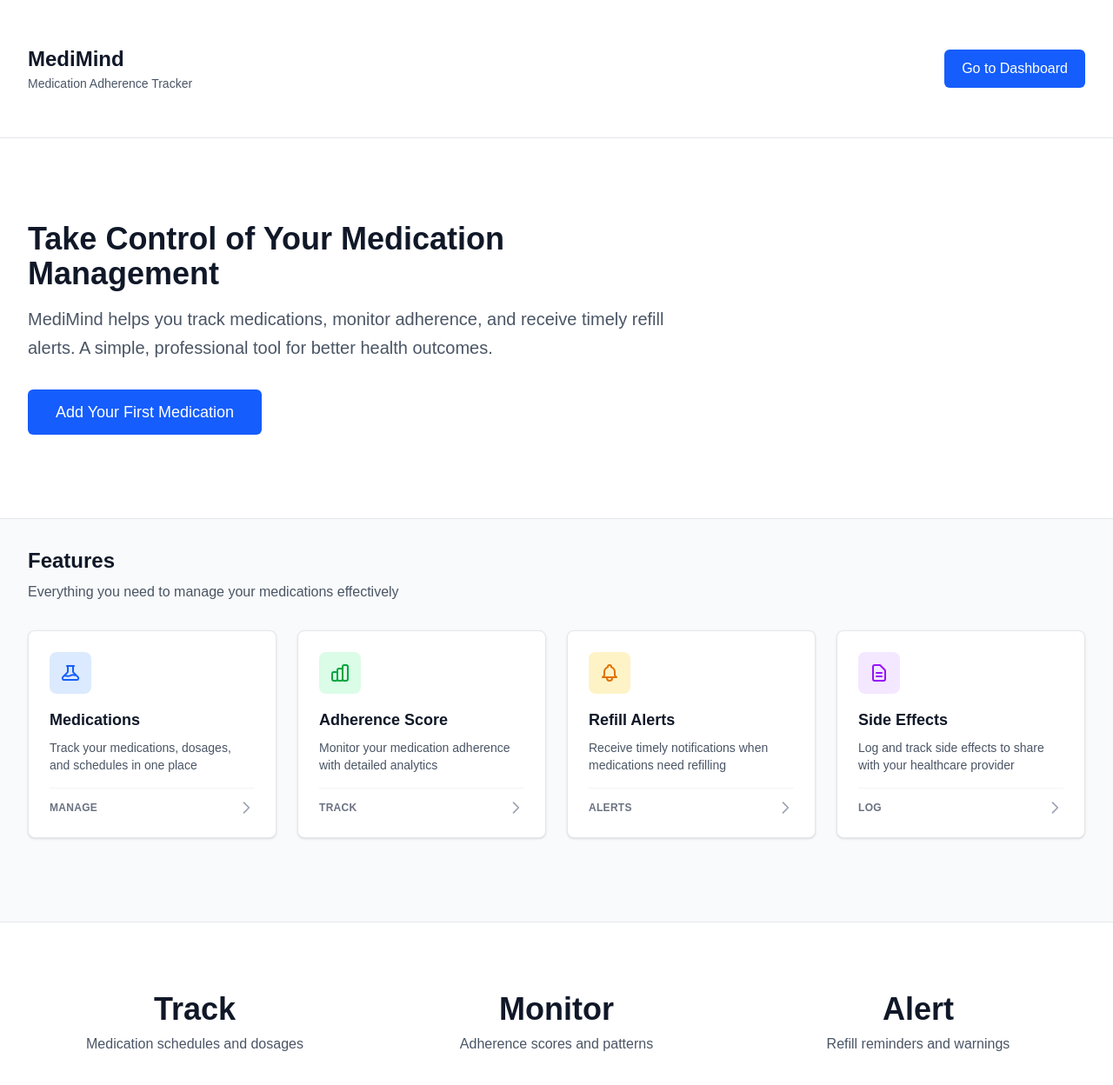
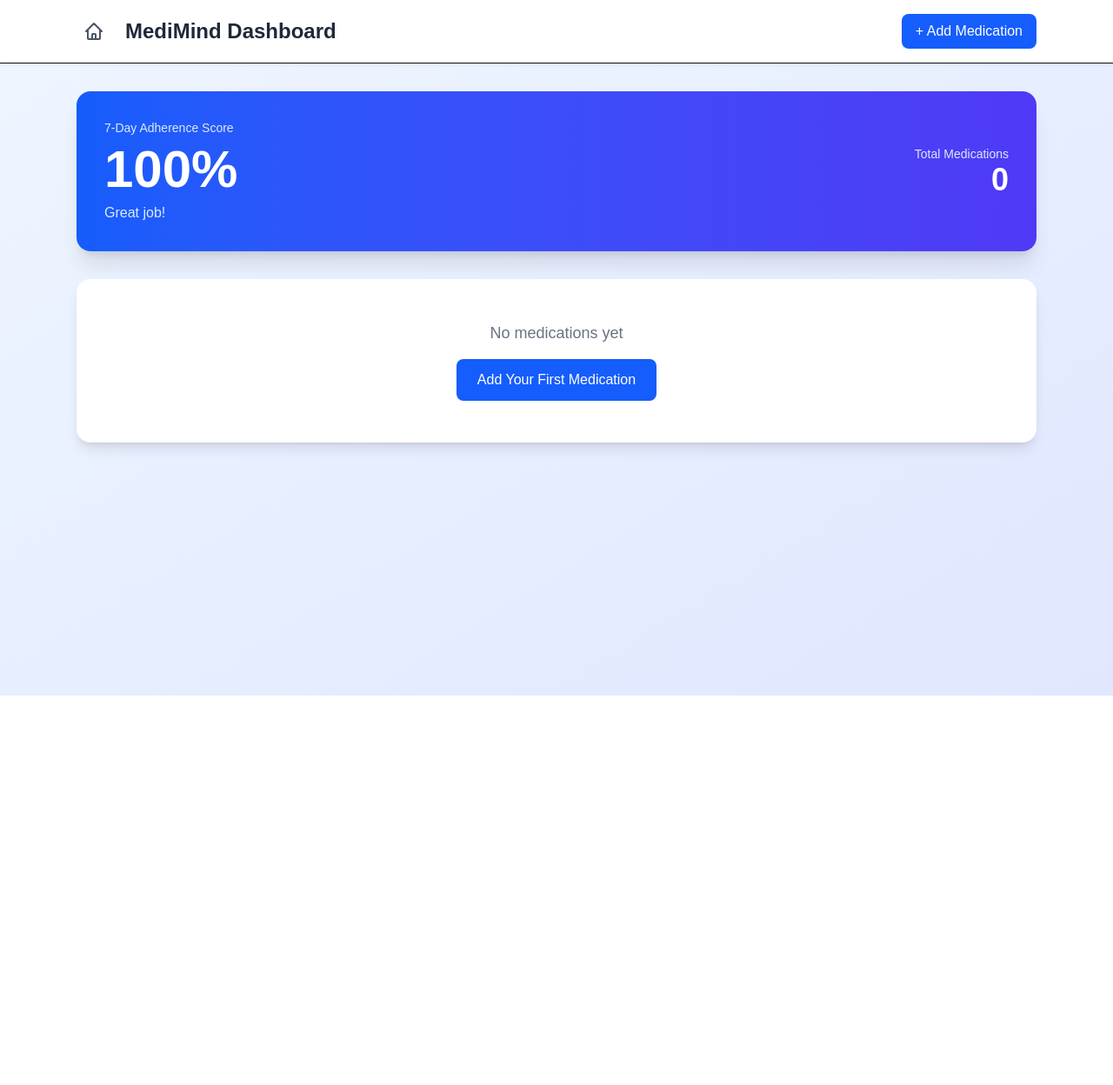
Before and after one commit to Farhaanaa/Tinkher, a Next.js app: page /dashboard in a window 1280 px wide. Shown: the top 1248 px of the page at 87% size. After the commit the page ends 800 px from the top, so only its background shows below. Built offline with nearby package versions, Linux system fonts and the light colour scheme.

Commit message:
Fixed dashboard - shows medication list

```diff
--- a/app/dashboard/page.js
+++ b/app/dashboard/page.js
@@ -1,123 +1,112 @@
 "use client";
 
+import { useEffect, useState } from "react";
 import { useRouter } from "next/navigation";
-import { components } from "@/lib/theme";
+import {
+  loadMedications,
+  loadDoseLogs,
+  saveDoseLogs,
+  saveMedications,
+  generateId,
+  deleteMedication,
+} from "@/lib/storage";
 
-export default function Home() {
+export default function Dashboard() {
   const router = useRouter();
+  const [medications, setMedications] = useState([]);
+  const [doseLogs, setDoseLogs] = useState([]);
+  const [adherence, setAdherence] = useState(100);
 
-  const features = [
-    {
-      title: "Medications",
-      description:
-        "Track your medications, dosages, and schedules in one place",
-      icon: "M19.428 15.428a2 2 0 00-1.022-.547l-2.387-.477a6 6 0 00-3.86.517l-.318.158a6 6 0 01-3.86.517L6.05 15.21a2 2 0 00-1.806.547M8 4h8l-1 1v5.172a2 2 0 00.586 1.414l5 5c1.26 1.26.367 3.414-1.415 3.414H4.828c-1.782 0-2.674-2.154-1.414-3.414l5-5A2 2 0 009 10.172V5L8 4z",
-      link: "/medications/add",
-      stat: "Manage",
-      colorBg: "bg-blue-100",
-      colorHover: "group-hover:bg-blue-200",
-      colorIcon: "text-blue-600",
-    },
-    {
-      title: "Adherence Score",
-      description: "Monitor your medication adherence with detailed analytics",
-      icon: "M9 19v-6a2 2 0 00-2-2H5a2 2 0 00-2 2v6a2 2 0 002 2h2a2 2 0 002-2zm0 0V9a2 2 0 012-2h2a2 2 0 012 2v10m-6 0a2 2 0 002 2h2a2 2 0 002-2m0 0V5a2 2 0 012-2h2a2 2 0 012 2v14a2 2 0 01-2 2h-2a2 2 0 01-2-2z",
-      link: "/adherence", // ← CHANGED FROM /dashboard TO /adherence
-      stat: "Track",
-      colorBg: "bg-green-100",
-      colorHover: "group-hover:bg-green-200",
-      colorIcon: "text-green-600",
-    },
-    {
-      title: "Refill Alerts",
-      description:
-        "Receive timely notifications when medications need refilling",
-      icon: "M15 17h5l-1.405-1.405A2.032 2.032 0 0118 14.158V11a6.002 6.002 0 00-4-5.659V5a2 2 0 10-4 0v.341C7.67 6.165 6 8.388 6 11v3.159c0 .538-.214 1.055-.595 1.436L4 17h5m6 0v1a3 3 0 11-6 0v-1m6 0H9",
-      link: "/refill",
-      stat: "Alerts",
-      colorBg: "bg-amber-100",
-      colorHover: "group-hover:bg-amber-200",
-      colorIcon: "text-amber-600",
-    },
-    {
-      title: "Side Effects",
-      description:
-        "Log and track side effects to share with your healthcare provider",
-      icon: "M9 12h6m-6 4h6m2 5H7a2 2 0 01-2-2V5a2 2 0 012-2h5.586a1 1 0 01.707.293l5.414 5.414a1 1 0 01.293.707V19a2 2 0 01-2 2z",
-      link: "/side-effects",
-      stat: "Log",
-      colorBg: "bg-purple-100",
-      colorHover: "group-hover:bg-purple-200",
-      colorIcon: "text-purple-600",
-    },
-  ];
+  useEffect(() => {
+    loadData();
+  }, []);
+
+  function loadData() {
+    const meds = loadMedications();
+    const logs = loadDoseLogs();
+    setMedications(meds);
+    setDoseLogs(logs);
+    calculateAdherence(logs);
+  }
+
+  function handleDelete(medicationId) {
+    if (confirm("Are you sure you want to delete this medication?")) {
+      deleteMedication(medicationId);
+      loadData();
+    }
+  }
+
+  function calculateAdherence(logs) {
+    const last7Days = logs.filter((log) => {
+      const logDate = new Date(log.date);
+      const weekAgo = new Date();
+      weekAgo.setDate(weekAgo.getDate() - 7);
+      return logDate >= weekAgo;
+    });
+
+    if (last7Days.length === 0) {
+      setAdherence(100);
+      return;
+    }
+
+    const taken = last7Days.filter((l) => l.status === "taken").length;
+    const score = Math.round((taken / last7Days.length) * 100);
+    setAdherence(score);
+  }
+
+  function logDose(medication, status) {
+    const log = {
+      id: generateId(),
+      medicationId: medication.id,
+      medicationName: medication.name,
+      date: new Date().toISOString(),
+      status: status,
+    };
+
+    const updatedLogs = [...doseLogs, log];
+    saveDoseLogs(updatedLogs);
+
+    if (status === "taken") {
+      const updatedMeds = medications.map((med) => {
+        if (med.id === medication.id) {
+          return { ...med, currentPills: med.currentPills - med.pillsPerDose };
+        }
+        return med;
+      });
+      saveMedications(updatedMeds);
+      setMedications(updatedMeds);
+    }
+
+    loadData();
+  }
+
+  function getDaysLeft(medication) {
+    const { currentPills, pillsPerDose, frequency } = medication;
+    const dosesPerDay =
+      frequency === "once_daily"
+        ? 1
+        : frequency === "twice_daily"
+          ? 2
+          : frequency === "three_times"
+            ? 3
+            : 4;
+    const pillsPerDay = pillsPerDose * dosesPerDay;
+    return Math.floor(currentPills / pillsPerDay);
+  }
 
   return (
-    <div className={components.pageContainer}>
+    <div className="min-h-screen bg-gradient-to-br from-blue-50 to-indigo-100">
       {/* Header */}
-      <header className="bg-white border-b border-gray-200">
-        <div className={components.contentContainer}>
-          <div className="flex justify-between items-center py-5">
-            <div>
-              <h1 className="text-2xl font-bold text-gray-900">MediMind</h1>
-              <p className="text-sm text-gray-600 mt-0.5">
-                Medication Adherence Tracker
-              </p>
-            </div>
+      <div className="bg-white shadow-sm border-b">
+        <div className="max-w-6xl mx-auto px-6 py-4 flex justify-between items-center">
+          <div className="flex items-center gap-4">
             <button
-              onClick={() => router.push("/dashboard")}
-              className={components.button.primary}
-            >
-              Go to Dashboard
-            </button>
-          </div>
-        </div>
-      </header>
-
-      {/* Hero Section */}
-      <div className="bg-white border-b border-gray-200">
-        <div className={components.contentContainer}>
-          <div className="max-w-3xl py-16">
-            <h2 className="text-4xl font-bold text-gray-900 mb-4">
-              Take Control of Your Medication Management
-            </h2>
-            <p className="text-xl text-gray-600 mb-8 leading-relaxed">
-              MediMind helps you track medications, monitor adherence, and
-              receive timely refill alerts. A simple, professional tool for
-              better health outcomes.
-            </p>
-            <button
-              onClick={() => router.push("/medications/add")}
-              className={components.button.primary + " text-lg px-8 py-3"}
-            >
-              Add Your First Medication
-            </button>
-          </div>
-        </div>
-      </div>
-
-      {/* Features Grid */}
-      <div className={components.contentContainer}>
-        <div className="mb-8">
-          <h3 className="text-2xl font-bold text-gray-900 mb-2">Features</h3>
-          <p className="text-gray-600">
-            Everything you need to manage your medications effectively
-          </p>
-        </div>
-
-        <div className="grid md:grid-cols-2 lg:grid-cols-4 gap-6">
-          {features.map((feature, index) => (
-            <button
-              key={index}
-              onClick={() => router.push(feature.link)}
-              className={`${components.cardClickable} p-6 text-left group`}
-            >
-              {/* Icon */}
-              <div
-                className={`w-12 h-12 rounded-lg ${feature.colorBg} ${feature.colorHover} flex items-center justify-center mb-4 transition-colors duration-200`}
+              onClick={() => router.push("/")}
+              className="text-gray-600 hover:text-gray-900 transition-colors p-2"
+              title="Back to Home"
             >
               <svg
-                  className={`w-6 h-6 ${feature.colorIcon}`}
+                className="w-6 h-6"
                 fill="none"
                 stroke="currentColor"
                 viewBox="0 0 24 24"
@@ -126,26 +115,102 @@ export default function Home() {
                   strokeLinecap="round"
                   strokeLinejoin="round"
                   strokeWidth={2}
-                    d={feature.icon}
+                  d="M3 12l2-2m0 0l7-7 7 7M5 10v10a1 1 0 001 1h3m10-11l2 2m-2-2v10a1 1 0 01-1 1h-3m-6 0a1 1 0 001-1v-4a1 1 0 011-1h2a1 1 0 011 1v4a1 1 0 001 1m-6 0h6"
                 />
               </svg>
+            </button>
+            <h1 className="text-2xl font-bold text-gray-800">
+              MediMind Dashboard
+            </h1>
+          </div>
+          <button
+            onClick={() => router.push("/medications/add")}
+            className="bg-blue-600 text-white px-4 py-2 rounded-lg font-medium hover:bg-blue-700 transition"
+          >
+            + Add Medication
+          </button>
+        </div>
       </div>
 
-              {/* Content */}
-              <h4 className="text-lg font-semibold text-gray-900 mb-2">
-                {feature.title}
-              </h4>
-              <p className="text-sm text-gray-600 mb-4">
-                {feature.description}
+      <div className="max-w-6xl mx-auto px-6 py-8">
+        {/* Adherence Score */}
+        <div className="bg-gradient-to-r from-blue-600 to-indigo-600 rounded-2xl p-8 text-white mb-8 shadow-xl">
+          <div className="flex items-center justify-between">
+            <div>
+              <p className="text-blue-100 text-sm mb-2">
+                7-Day Adherence Score
               </p>
+              <p className="text-6xl font-bold">{adherence}%</p>
+              <p className="mt-2 text-blue-100">
+                {adherence >= 80
+                  ? "Great job!"
+                  : adherence >= 60
+                    ? "Keep going!"
+                    : "Need improvement"}
+              </p>
+            </div>
+            <div className="text-right">
+              <p className="text-sm text-blue-100">Total Medications</p>
+              <p className="text-4xl font-bold">{medications.length}</p>
+            </div>
+          </div>
+        </div>
 
-              {/* Action */}
-              <div className="flex items-center justify-between pt-3 border-t border-gray-100">
-                <span className="text-xs font-semibold text-gray-500 uppercase tracking-wide">
-                  {feature.stat}
-                </span>
+        {/* Medications */}
+        {medications.length === 0 ? (
+          <div className="bg-white rounded-2xl shadow-lg p-12 text-center">
+            <p className="text-gray-500 text-lg mb-4">No medications yet</p>
+            <button
+              onClick={() => router.push("/medications/add")}
+              className="bg-blue-600 text-white px-6 py-3 rounded-lg font-medium hover:bg-blue-700 transition"
+            >
+              Add Your First Medication
+            </button>
+          </div>
+        ) : (
+          <div className="grid gap-6">
+            {medications.map((med) => {
+              const daysLeft = getDaysLeft(med);
+              const isLow = daysLeft <= 7;
+              const todayLog = doseLogs.find(
+                (log) =>
+                  log.medicationId === med.id &&
+                  new Date(log.date).toDateString() ===
+                    new Date().toDateString(),
+              );
+
+              return (
+                <div key={med.id} className="bg-white rounded-xl shadow-lg p-6">
+                  <div className="flex justify-between items-start mb-4">
+                    <div>
+                      <h3 className="text-2xl font-bold text-gray-800">
+                        {med.name}
+                      </h3>
+                      <p className="text-gray-600">{med.dosage}</p>
+                      {med.condition && (
+                        <p className="text-sm text-gray-500 mt-1">
+                          {med.condition}
+                        </p>
+                      )}
+                    </div>
+
+                    <div className="flex items-center gap-3">
+                      <div
+                        className={`px-4 py-2 rounded-lg ${isLow ? "bg-red-100 text-red-800" : "bg-green-100 text-green-800"}`}
+                      >
+                        <p className="text-sm font-medium">
+                          {daysLeft} days left
+                        </p>
+                        <p className="text-xs">{med.currentPills} pills</p>
+                      </div>
+
+                      <button
+                        onClick={() => handleDelete(med.id)}
+                        className="p-2 text-gray-400 hover:text-red-600 hover:bg-red-50 rounded-md transition-colors"
+                        title="Delete medication"
+                      >
                         <svg
-                  className="w-5 h-5 text-gray-400 group-hover:text-blue-600 group-hover:translate-x-1 transition-all duration-200"
+                          className="w-5 h-5"
                           fill="none"
                           stroke="currentColor"
                           viewBox="0 0 24 24"
@@ -154,35 +219,67 @@ export default function Home() {
                             strokeLinecap="round"
                             strokeLinejoin="round"
                             strokeWidth={2}
-                    d="M9 5l7 7-7 7"
+                            d="M19 7l-.867 12.142A2 2 0 0116.138 21H7.862a2 2 0 01-1.995-1.858L5 7m5 4v6m4-6v6m1-10V4a1 1 0 00-1-1h-4a1 1 0 00-1 1v3M4 7h16"
                           />
                         </svg>
-              </div>
                       </button>
-          ))}
                     </div>
                   </div>
 
-      {/* Stats Section */}
-      <div className="bg-white border-t border-gray-200 mt-16">
-        <div className={components.contentContainer}>
-          <div className="grid md:grid-cols-3 gap-8 py-12">
-            <div className="text-center">
-              <div className="text-4xl font-bold text-gray-900 mb-2">Track</div>
-              <p className="text-gray-600">Medication schedules and dosages</p>
+                  <div className="flex items-center justify-between">
+                    <p className="text-gray-600">Take at: {med.times[0]}</p>
+
+                    {todayLog ? (
+                      <div
+                        className={`px-4 py-2 rounded-lg ${
+                          todayLog.status === "taken"
+                            ? "bg-green-100 text-green-800"
+                            : todayLog.status === "skipped"
+                              ? "bg-gray-100 text-gray-800"
+                              : "bg-yellow-100 text-yellow-800"
+                        }`}
+                      >
+                        <p className="font-medium capitalize">
+                          {todayLog.status}
+                        </p>
                       </div>
-            <div className="text-center">
-              <div className="text-4xl font-bold text-gray-900 mb-2">
-                Monitor
+                    ) : (
+                      <div className="flex gap-2">
+                        <button
+                          onClick={() => logDose(med, "taken")}
+                          className="bg-green-500 text-white px-4 py-2 rounded-lg font-medium hover:bg-green-600 transition"
+                        >
+                          Taken
+                        </button>
+                        <button
+                          onClick={() => logDose(med, "skipped")}
+                          className="bg-gray-400 text-white px-4 py-2 rounded-lg font-medium hover:bg-gray-500 transition"
+                        >
+                          Skip
+                        </button>
+                        <button
+                          onClick={() => logDose(med, "delayed")}
+                          className="bg-yellow-500 text-white px-4 py-2 rounded-lg font-medium hover:bg-yellow-600 transition"
+                        >
+                          Delayed
+                        </button>
                       </div>
-              <p className="text-gray-600">Adherence scores and patterns</p>
+                    )}
                   </div>
-            <div className="text-center">
-              <div className="text-4xl font-bold text-gray-900 mb-2">Alert</div>
-              <p className="text-gray-600">Refill reminders and warnings</p>
+
+                  {isLow && (
+                    <div className="mt-4 bg-red-50 border-l-4 border-red-500 p-3 rounded">
+                      <p className="text-red-800 font-medium text-sm">
+                        Refill needed soon! Only {daysLeft} days of medication
+                        left.
+                      </p>
                     </div>
+                  )}
                 </div>
+              );
+            })}
           </div>
+        )}
       </div>
     </div>
   );
```
Lines whose indentation alone changed are shown as unchanged.
